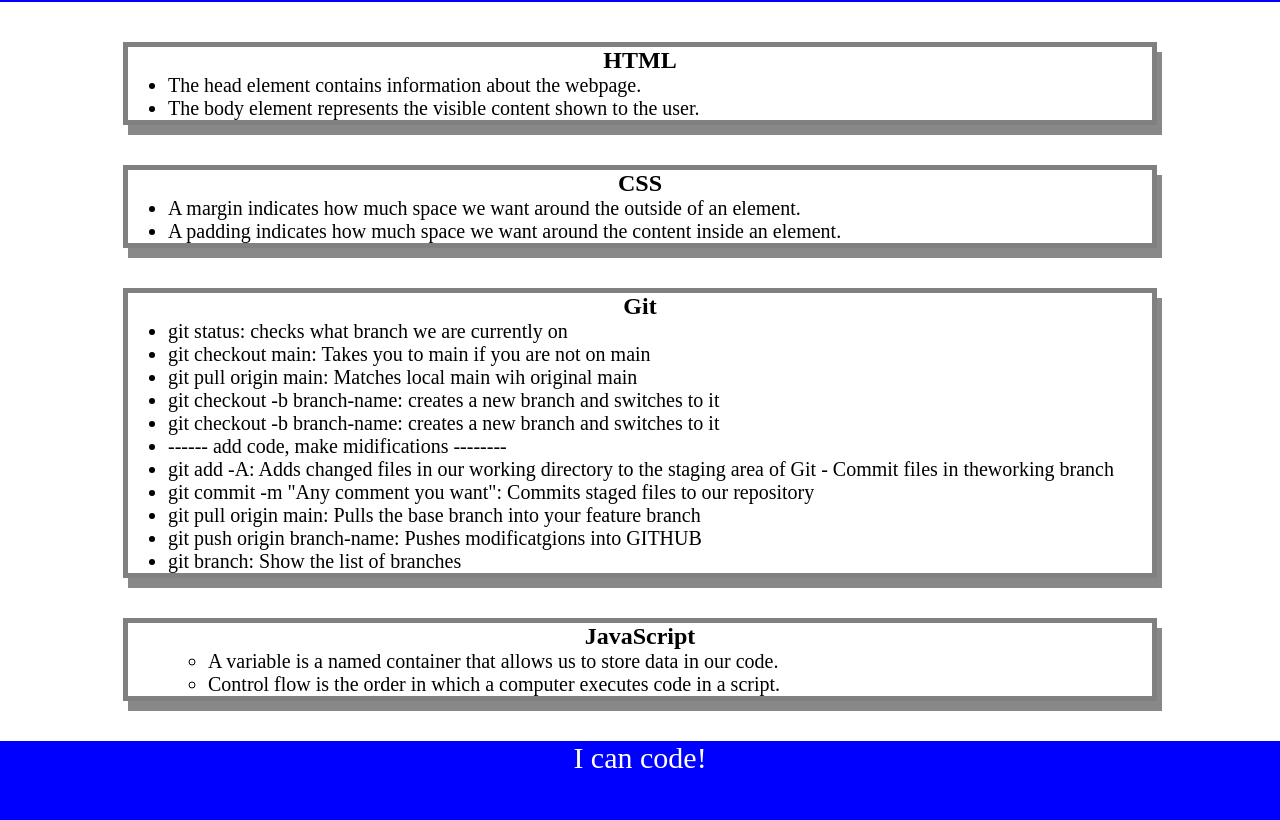
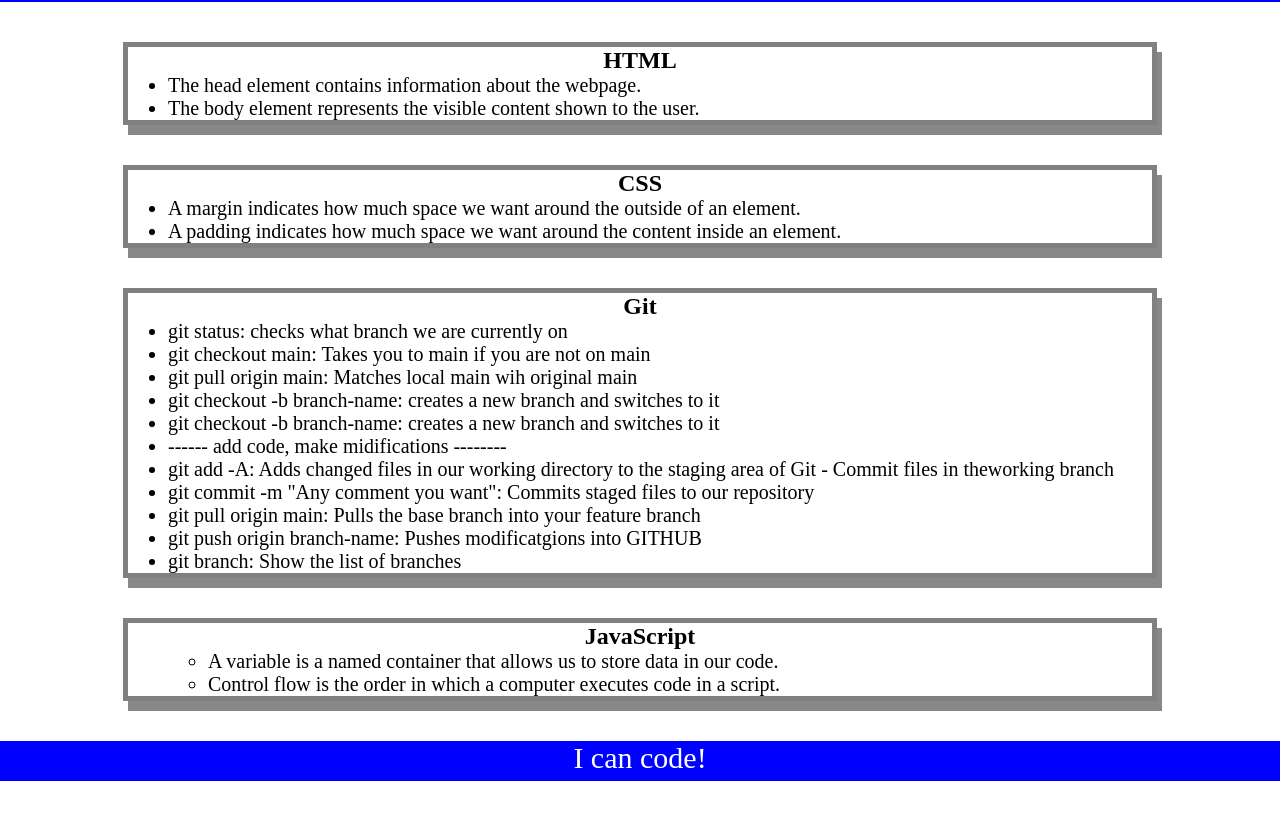
Before and after one commit to Marialdinha/prework-study-guide, a plain HTML site: page index.html in a window 1280 px wide. Shown: the part 118-938 px from the top of the page. After the commit the page ends 899 px from the top, so only its background shows below. Drawn offline with Linux system fonts and the light colour scheme.

Commit message:
Fix footer styling

```diff
--- a/assets/style.css
+++ b/assets/style.css
@@ -3,10 +3,17 @@
     padding: 0;
 }
 
+header{
+    height: 120px;
+}
+
+footer{
+    height: 40px;
+}
+
 header,
 footer {
     width: 100%;
-    height: 120px;
     background-color: blue;
     color: white;
 }
```
